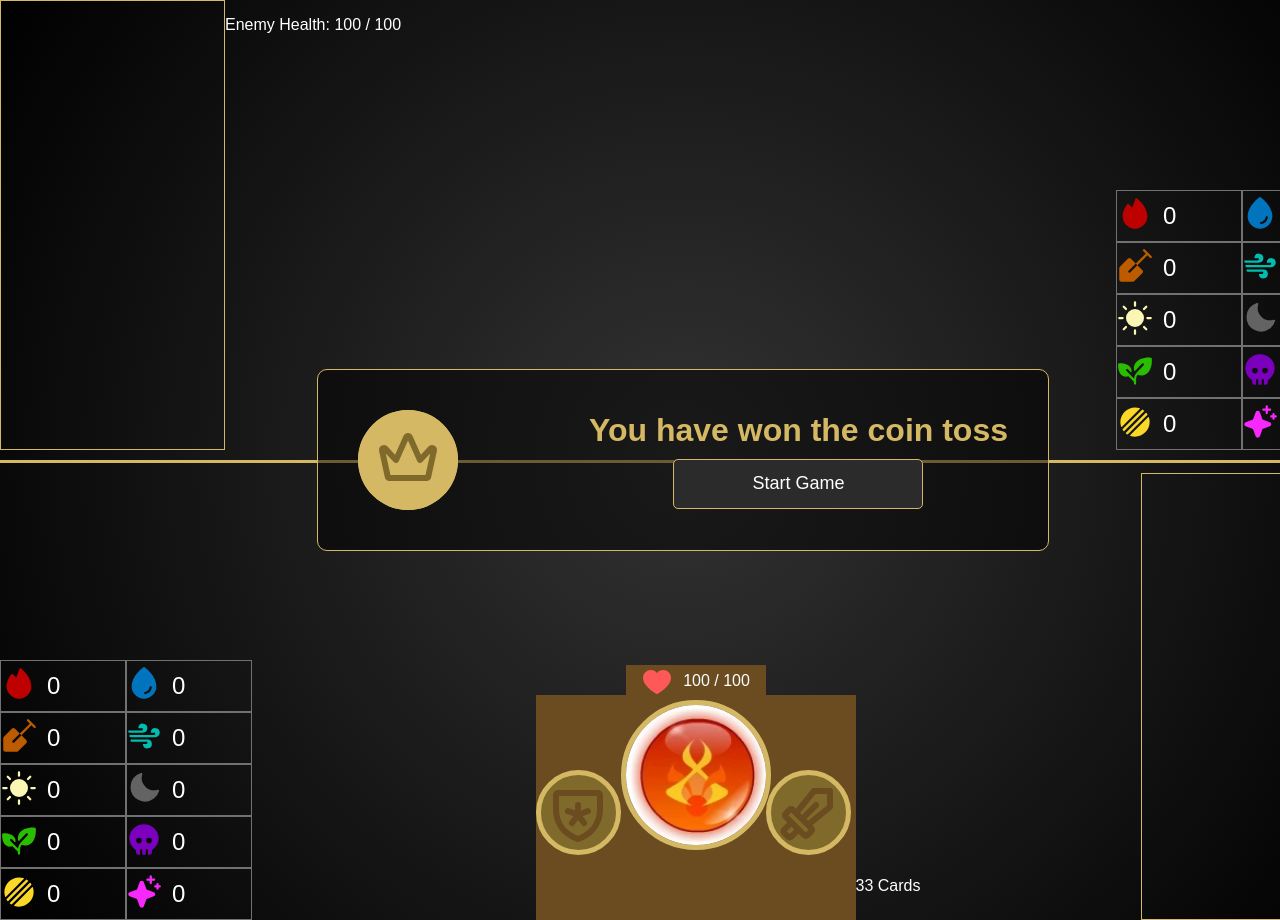
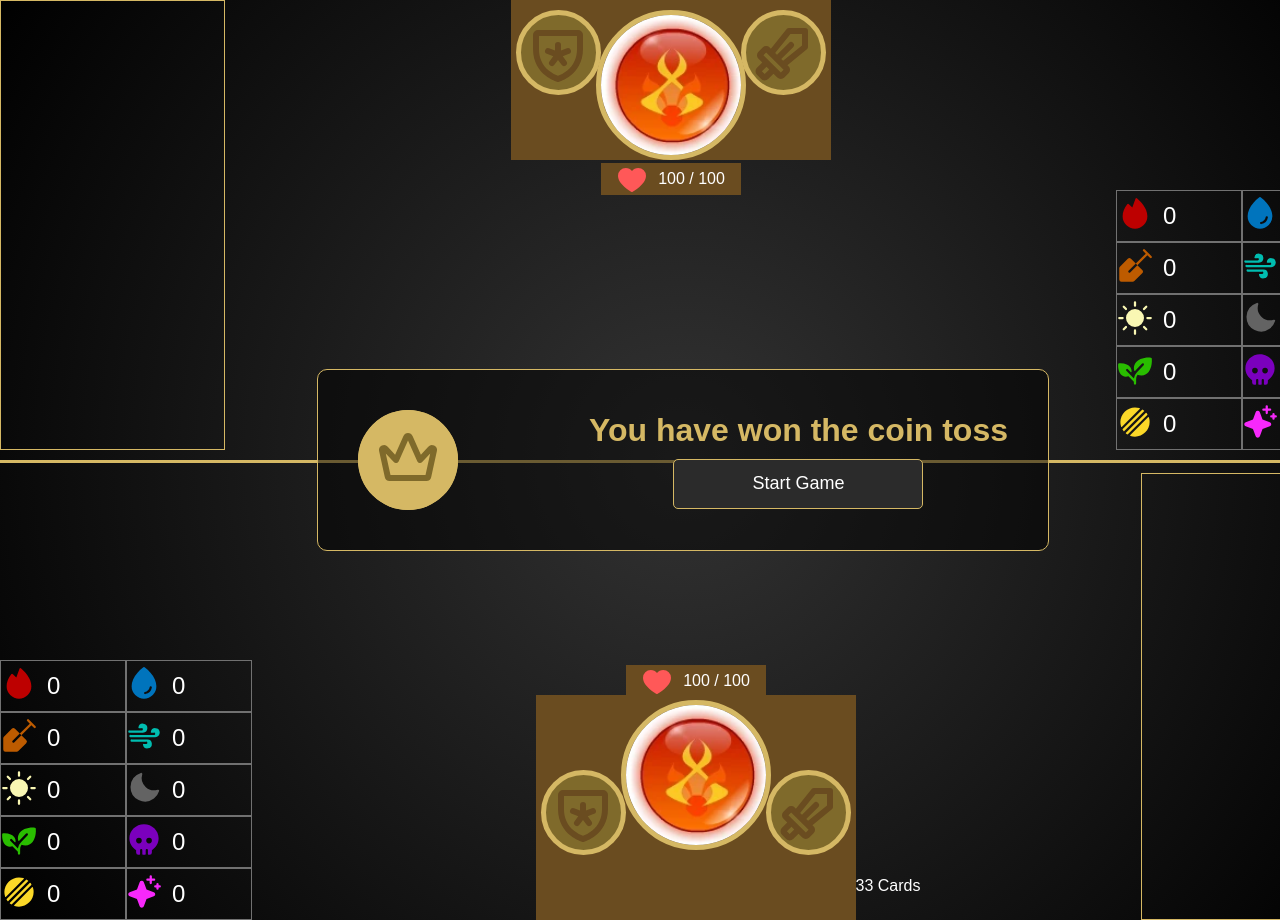
Before and after one commit to minimuscle/aetherbound, a React (Vite) app: page / in a window 1280 px wide. Both pictures are taken after a click on the button "Start New Game". Shown: the top 920 px of the page. Built offline with nearby package versions, Linux system fonts and the light colour scheme; a web font is replaced by a local one; what @pixi/react would draw is missing.

Commit message:
feat: enemy health and marks

```diff
--- a/src/components/Cards/cards.scss
+++ b/src/components/Cards/cards.scss
@@ -1,6 +1,6 @@
 .Card {
   width: 90%;
-  height: 60px;
+  height: 200px;
   background-color: #ff9494;
   cursor: pointer;
   text-align: start;
@@ -9,6 +9,12 @@
   display: flex;
   justify-content: space-between;
   position: relative;
+
+  &--hidden {
+    background-color: #5b0404;
+    border: 1px solid black;
+    cursor: unset;
+  }
 
   p {
     margin: unset;
@@ -21,7 +27,7 @@
   }
 
   &:not(:first-child) {
-    margin-top: -30px;
+    margin-top: -170px;
   }
 
   &--active {
@@ -147,8 +153,6 @@
   border-radius: 100%;
   height: 75px;
   width: 75px;
-  margin-top: auto;
-  margin-bottom: 65px;
 
   display: flex;
   justify-content: center;
--- a/src/components/Cards/index.tsx
+++ b/src/components/Cards/index.tsx
@@ -25,9 +25,7 @@ export const Card: Card = ({ card, isActive, player }) => {
   const cardData = CARD_LIBRARY[id];
   const { dispatch } = use(GameContext)!;
 
-  console.log(import.meta.env.VITE_DEBUG);
   /***** RENDER *****/
-  if (player === "ENEMY" && !import.meta.env.VITE_DEBUG) return <div className="Card--hidden" />;
   return (
     <CardTooltip card={card}>
       {isActive ? (
@@ -39,6 +37,8 @@ export const Card: Card = ({ card, isActive, player }) => {
             </p>
           )}
         </div>
+      ) : player === "ENEMY" && import.meta.env.VITE_DEBUG === "false" ? (
+        <div className="Card Card--hidden" />
       ) : (
         <button onClick={() => dispatch({ phase: "PLAY_CARD", card: gameCardId })} className="Card">
           <p>{cardData.name}</p>
--- a/src/pages/Game/game.scss
+++ b/src/pages/Game/game.scss
@@ -70,7 +70,7 @@
         align-content: end;
         background-color: #6a4c20;
 
-        &Shield,
+        .Shield,
         &Weapon {
           border: 5px solid #d5b864;
           background-color: #7f6a2b;
@@ -86,7 +86,7 @@
           align-items: center;
         }
 
-        &Shield {
+        .Shield {
           margin-left: auto;
         }
 
@@ -144,6 +144,23 @@
     }
 
     .Enemy {
+      &__area {
+        grid-template-rows: 160px 1fr;
+      }
+      &__stats {
+        .Shield,
+        &Weapon {
+          margin-bottom: auto;
+          margin-top: 0;
+        }
+        &Health {
+          top: unset;
+          bottom: -40px;
+        }
+        &Attunement {
+          margin-bottom: 0;
+        }
+      }
     }
   }
 }
--- a/src/pages/Game/index.tsx
+++ b/src/pages/Game/index.tsx
@@ -186,12 +186,39 @@ export const GamePage = () => {
                 <Card card={card} key={card.gameCardId} index={index} player="ENEMY" />
               ))}
             </div>
+            <div className="Enemy__area">
+              <div className="Enemy__main">
+                <div className="Enemy__mainRunes">
+                  <CardRunes player="ENEMY" />
+                </div>
+                <div className="Enemy__stats">
+                  <CardShield player="ENEMY" />
 
-            <p>Enemy Health: {state.enemy.health} / 100</p>
-            <div className="Player__mana">
+                  <div className="Enemy__statsAttunement">
+                    <img src={exampleAttunement} alt="" />
+                    <div className="Enemy__statsHealth">
+                      <HeartIcon weight="fill" size={32} />
+                      {state.enemy.health} / 100
+                    </div>
+                  </div>
+                  <div className="Enemy__statsWeapon">
+                    <SwordIcon weight="bold" size={64} />
+                  </div>
+                </div>
+              </div>
+              <div className="Enemy__field">
+                {state.enemy.field
+                  .filter(({ id }) => CARD_LIBRARY[id].type === "CREATURE")
+                  .map((card) => (
+                    <Card card={card} isActive key={card.gameCardId} player="ENEMY" />
+                  ))}
+              </div>
+            </div>
+            <div className="Enemy__mana">
               <ManaSection player="ENEMY" />
             </div>
           </div>
+
           <div className="Game__board--player">
             <div className="Player__mana">
               <ManaSection player="PLAYER" />
@@ -201,7 +228,7 @@ export const GamePage = () => {
                 {state.player.field
                   .filter(({ id }) => CARD_LIBRARY[id].type === "CREATURE")
                   .map((card) => (
-                    <Card card={card} isActive key={card.gameCardId} />
+                    <Card card={card} isActive key={card.gameCardId} player="PLAYER" />
                   ))}
               </div>
               <div className="Player__main">
```
